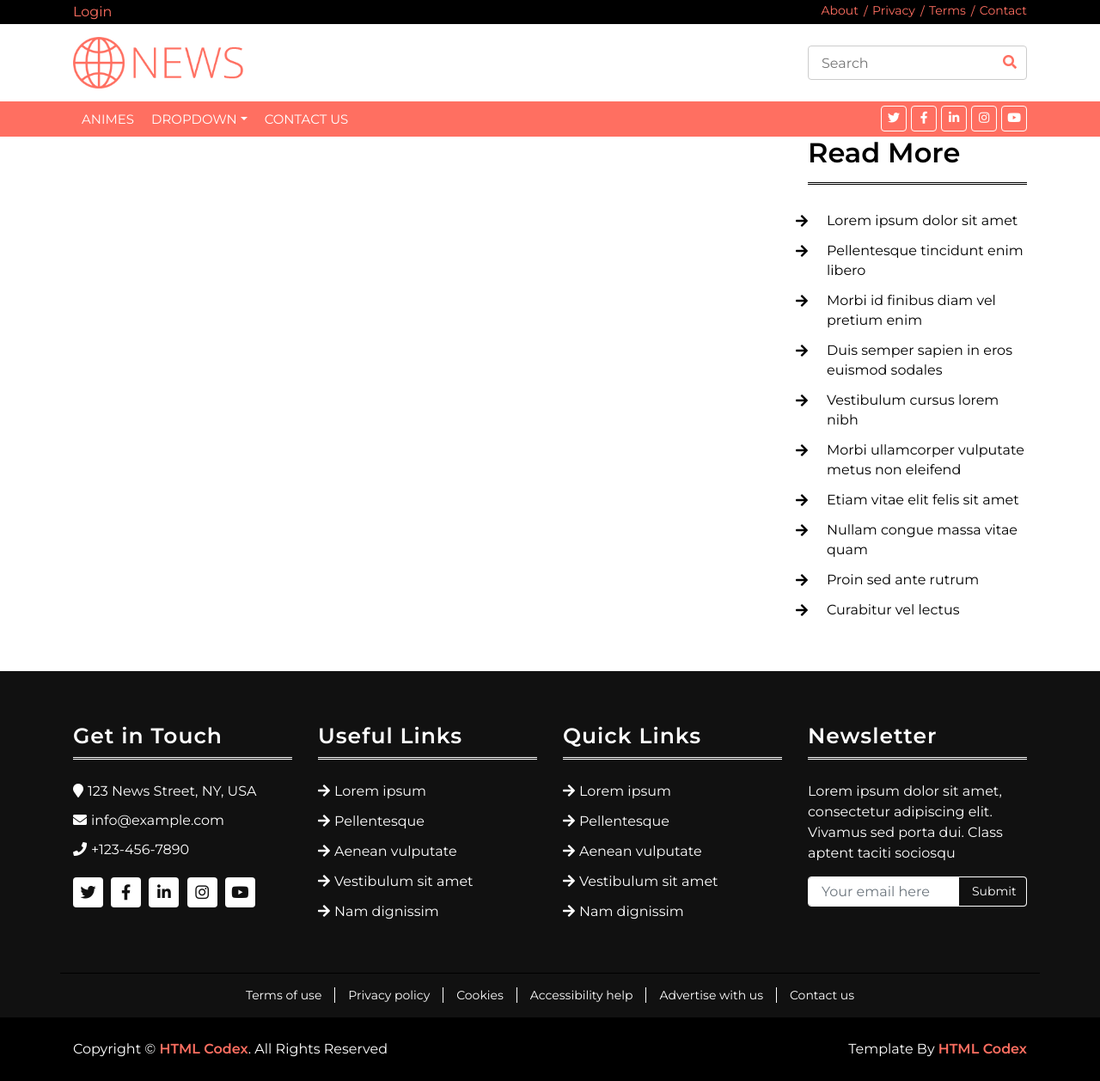
After one commit to IArshia/Heranimelist, a Django app: template templates/anime/list_anime.html in a window 1280 px wide. The commit adds this page. Shown: the whole page at 86% size. Run offline with Django 3.2, Linux system fonts and the light colour scheme; the template is opened without the code that fills it: most values are stand-ins (such as "Sample title", 1, 10 or a date in 2020); some libraries are stand-ins or nearby versions.

Commit message:
AririSan

```diff
--- a/anime/models.py
+++ b/anime/models.py
@@ -35,8 +35,7 @@ class Comment(models.Model):
     created_at = models.DateTimeField(auto_now_add=True)
     anime = models.ForeignKey(Anime, on_delete=models.CASCADE, related_name='comments')
     user = models.ForeignKey(settings.AUTH_USER_MODEL, on_delete=models.CASCADE)
-    title = models.CharField(max_length=50)
     content = models.TextField(max_length=1023)
 
     def __str__(self) -> str:
-        return self.title
+        return self.user
--- a/anime/urls.py
+++ b/anime/urls.py
@@ -21,6 +21,7 @@ from . import views
 # urlpatterns += animes_router.urls
 
 urlpatterns = [
-    path('', views.AnimeListView.as_view(), name='animes'),
-    path('<int:pk>/', views.AnimeDetailView.as_view(), name='anime-detail'),
+    path('animes/', views.AnimeListView.as_view(), name='animes'),
+    path('animes/<int:pk>/', views.AnimeDetailView.as_view(), name='anime-detail'),
+    path('my_list/', views.ListAnimeView.as_view(), name='list-anime'),
 ]
--- a/animelist/urls.py
+++ b/animelist/urls.py
@@ -21,6 +21,6 @@ urlpatterns = [
     path('admin/', admin.site.urls),
     path("__debug__/", include("debug_toolbar.urls")),
     path('', include('anime.urls')),
-    path('accounts/', include('core.urls')),
+    path('', include('core.urls')),
     path('accounts/', include('django.contrib.auth.urls')),
 ]
--- /dev/null
+++ b/templates/anime/list_anime.html
@@ -0,0 +1,71 @@
+{% extends 'base_2.html' %}
+{% load static %}
+
+
+{% block title %}My List{% endblock title %}
+
+
+{% block list_anime_link %}active{% endblock list_anime_link  %}
+
+
+{% block content %}
+
+    <!-- Main News Start-->
+    <div class="main-news">
+        <div class="container">
+            <div class="row">
+                <div class="col-lg-9">
+                    <div class="row">
+                        {% for list in list_animes %}
+                            <div class="col-md-4">
+                                <div class="mn-img">
+                                    <div class="mn-title">
+                                        <a href="">{{ list.name }}</a>
+                                    </div>
+                                </div>
+                            </div>
+                        {% endfor %}
+                    </div>
+                </div>
+
+                <div class="col-lg-3">
+                    <div class="mn-list">
+                        <h2>Read More</h2>
+                        <ul>
+                            <li><a href="">Lorem ipsum dolor sit amet</a></li>
+                            <li><a href="">Pellentesque tincidunt enim libero</a></li>
+                            <li><a href="">Morbi id finibus diam vel pretium enim</a></li>
+                            <li><a href="">Duis semper sapien in eros euismod sodales</a></li>
+                            <li><a href="">Vestibulum cursus lorem nibh</a></li>
+                            <li><a href="">Morbi ullamcorper vulputate metus non eleifend</a></li>
+                            <li><a href="">Etiam vitae elit felis sit amet</a></li>
+                            <li><a href="">Nullam congue massa vitae quam</a></li>
+                            <li><a href="">Proin sed ante rutrum</a></li>
+                            <li><a href="">Curabitur vel lectus</a></li>
+                        </ul>
+                    </div>
+                </div>
+            </div>
+
+            {% comment %} <div class="pagination">
+                <span class="step-links">
+                    {% if page_obj.has_previous %}
+                        <a href="?page=1{% if request.GET.q %}&q={{ request.GET.q }}{% endif %}">&laquo; first</a>
+                        <a href="?page={{ page_obj.previous_page_number }}{% if request.GET.q %}&q={{ request.GET.q }}{% endif %}">previous</a>
+                    {% endif %}
+
+                    <span class="current">
+                        Page {{ page_obj.number }} of {{ page_obj.paginator.num_pages }}.
+                    </span>
+
+                    {% if page_obj.has_next %}
+                        <a href="?page={{ page_obj.next_page_number }}{% if request.GET.q %}&q={{ request.GET.q }}{% endif %}">next</a>
+                        <a href="?page={{ page_obj.paginator.num_pages }}{% if request.GET.q %}&q={{ request.GET.q }}{% endif %}">last &raquo;</a>
+                    {% endif %}
+                </span>
+            </div> {% endcomment %}
+
+        </div>
+    </div>
+    <!-- Main News End-->
+{% endblock content %}
--- a/templates/base_2.html
+++ b/templates/base_2.html
@@ -100,6 +100,9 @@
                         <div class="navbar-nav mr-auto">
                             <a href="{% url 'animes' %}" class="nav-item nav-link {% block animes_link %}{% endblock animes_link %}">Animes</a>
                             {% block anime %}{% endblock anime %}
+                            {% if user.is_authenticated %}
+                            <a href="{% url 'list-anime' %}" class="nav-item nav-link {% block list_anime_link %}{% endblock list_anime_link %}">My List</a>
+                            {% endif %}
                             <div class="nav-item dropdown">
                                 <a href="#" class="nav-link dropdown-toggle" data-toggle="dropdown">Dropdown</a>
                                 <div class="dropdown-menu">
```
Also changed, not shown: anime/forms.py (+11 -2 lines), anime/views.py (+13 -1 lines), anime/migrations/0007_remove_comment_title.py (added).
